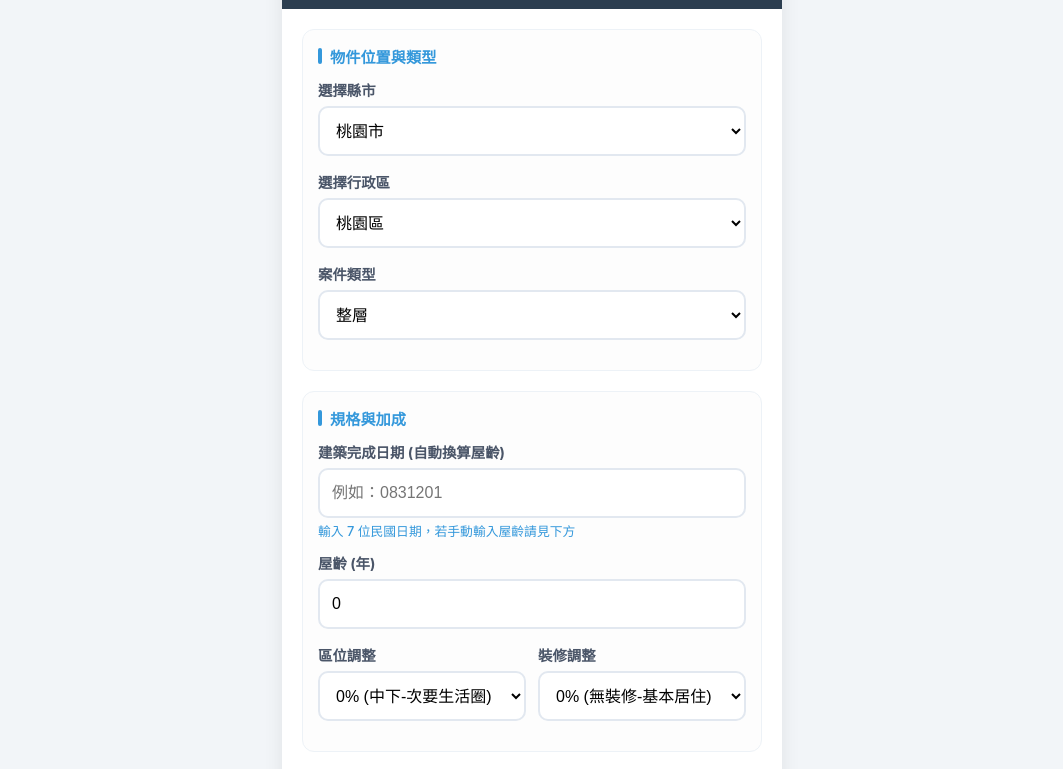
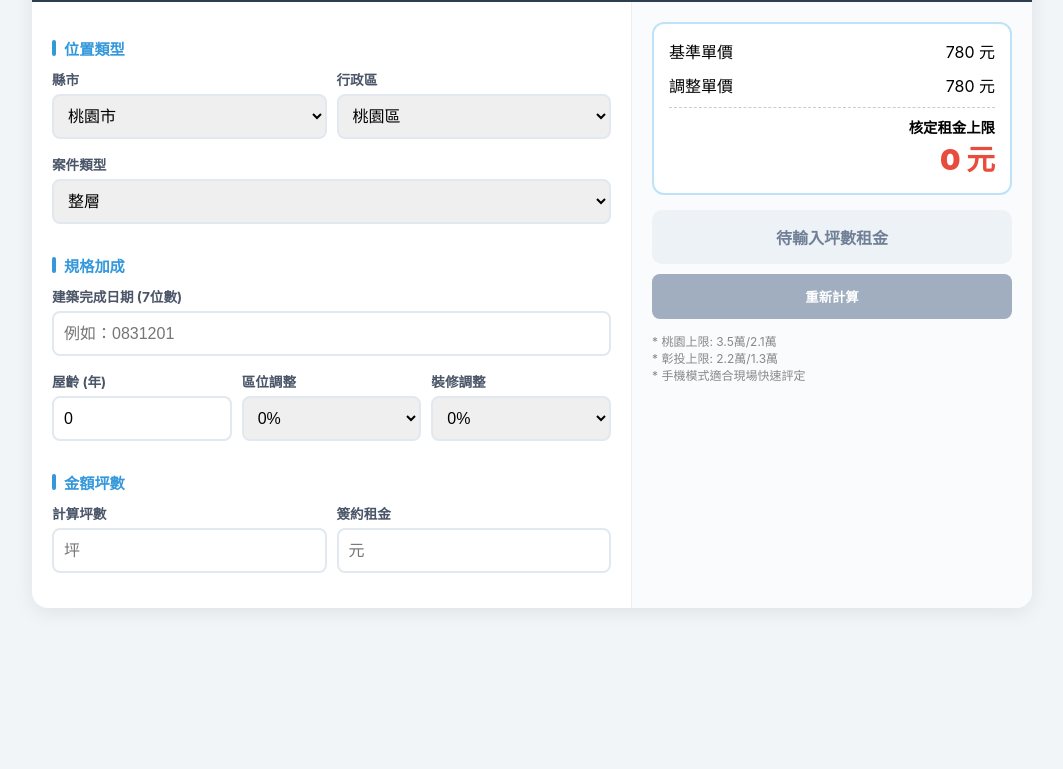
Before and after one commit to zhenxin20260101/rent-calc3, a plain HTML site: page index.html in a window 1280 px wide. Shown: the part 66-835 px from the top of the page, without its empty margins (108-1171 px from the left). After the commit the page ends 800 px from the top, so only its background shows below. Drawn offline with Linux system fonts and the light colour scheme.

Commit message:
Update index.html

```diff
--- a/index.html
+++ b/index.html
@@ -5,131 +5,138 @@
     <meta name="viewport" content="width=device-width, initial-scale=1.0, maximum-scale=1.0, user-scalable=no">
     <title>租金評定系統 鎮信桃園/安東南投/安東彰化</title>
     <style>
-        :root { --primary: #2c3e50; --bg: #f2f5f8; --accent: #3498db; --success: #27ae60; --danger: #e74c3c; --warning: #f39c12; }
-        body { font-family: -apple-system, "Microsoft JhengHei", sans-serif; background-color: var(--bg); margin: 0; padding: 10px; color: #333; }
-        .container { max-width: 500px; margin: auto; background: white; border-radius: 16px; box-shadow: 0 4px 20px rgba(0,0,0,0.08); overflow: hidden; }
-        .header { background: var(--primary); color: white; padding: 18px; text-align: center; font-size: 1.25rem; font-weight: bold; letter-spacing: 1px; }
-        .content { padding: 20px; }
+        :root { --primary: #2c3e50; --bg: #f2f5f8; --accent: #3498db; --success: #27ae60; --danger: #e74c3c; }
 
-        .section { margin-bottom: 20px; padding: 15px; background: #fdfdfd; border-radius: 12px; border: 1px solid #edf2f7; }
-        .section-title { font-size: 0.95rem; color: var(--accent); font-weight: 800; margin-bottom: 12px; display: flex; align-items: center; }
+        body { font-family: -apple-system, "Microsoft JhengHei", sans-serif; background-color: var(--bg); margin: 0; padding: 10px; transition: all 0.3s; }
+
+        /* 基礎容器佈局 */
+        .container { max-width: 1000px; margin: auto; background: white; border-radius: 16px; box-shadow: 0 4px 20px rgba(0,0,0,0.08); overflow: hidden; }
+        .header { background: var(--primary); color: white; padding: 15px; text-align: center; position: relative; }
+        .header h2 { margin: 0; font-size: 1.2rem; }
+
+        /* 切換按鈕樣式 */
+        .mode-toggle { position: absolute; right: 10px; top: 10px; background: rgba(255,255,255,0.2); border: 1px solid white; color: white; padding: 5px 10px; border-radius: 20px; font-size: 0.8rem; cursor: pointer; }
+
+        .main-grid { display: grid; grid-template-columns: 1.2fr 0.8fr; gap: 0; }
+        .input-side { padding: 20px; border-right: 1px solid #eee; }
+        .result-side { padding: 20px; background: #fafbfc; }
+
+        /* 手機版模式 (當切換或螢幕小時) */
+        @media (max-width: 850px) {
+            .main-grid { grid-template-columns: 1fr; }
+            .input-side { border-right: none; border-bottom: 2px solid #eee; }
+        }
+
+        /* 強制手機模式樣式 */
+        body.mobile-mode .container { max-width: 450px; }
+        body.mobile-mode .main-grid { grid-template-columns: 1fr; }
+        body.mobile-mode .input-side { border-right: none; }
+
+        /* UI 元件 */
+        .section-title { font-size: 0.95rem; color: var(--accent); font-weight: 800; margin: 15px 0 10px 0; display: flex; align-items: center; }
         .section-title::before { content: ""; width: 4px; height: 16px; background: var(--accent); margin-right: 8px; border-radius: 2px; }
 
-        label { display: block; margin-bottom: 6px; font-size: 0.9rem; font-weight: bold; color: #4a5568; }
+        label { display: block; margin-bottom: 5px; font-size: 0.85rem; font-weight: bold; color: #4a5568; }
         select, input {
-            width: 100%; height: 50px; padding: 0 12px; margin-bottom: 15px;
-            border: 2px solid #e2e8f0; border-radius: 10px; font-size: 1rem;
-            box-sizing: border-box; background-color: white; transition: border-color 0.2s;
+            width: 100%; height: 45px; padding: 0 10px; margin-bottom: 15px;
+            border: 2px solid #e2e8f0; border-radius: 8px; font-size: 1rem; box-sizing: border-box;
         }
-        select:focus, input:focus { border-color: var(--accent); outline: none; }
 
-        .flex-group { display: flex; gap: 12px; }
+        .flex-group { display: flex; gap: 10px; }
         .flex-group > div { flex: 1; }
 
-        /* 結果顯示區 */
-        .result-box { background: #f0f7ff; border: 2px solid #bee3f8; border-radius: 12px; padding: 18px; margin-top: 10px; }
-        .res-row { display: flex; justify-content: space-between; align-items: center; margin-bottom: 8px; }
-        .res-label { color: #4a5568; font-size: 0.9rem; }
-        .res-val { font-weight: 700; font-size: 1.1rem; color: var(--primary); }
-        .res-max-label { font-size: 1rem; font-weight: 800; color: #2d3748; }
-        .res-max-val { font-size: 1.8rem; font-weight: 900; color: var(--danger); }
+        .result-card { background: #fff; border: 2px solid #bee3f8; border-radius: 12px; padding: 15px; position: sticky; top: 20px; }
+        .res-row { display: flex; justify-content: space-between; margin-bottom: 10px; }
+        .res-max-val { font-size: 1.8rem; font-weight: 900; color: var(--danger); text-align: right; display: block; }
 
-        /* 狀態提示 */
-        #statusBox { text-align: center; padding: 18px; border-radius: 10px; font-weight: 800; margin-top: 20px; font-size: 1.15rem; transition: all 0.3s; }
+        #statusBox { text-align: center; padding: 15px; border-radius: 10px; font-weight: 800; margin-top: 15px; }
         .status-init { background: #edf2f7; color: #718096; }
-        .status-normal { background: #c6f6d5; color: #22543d; border: 1px solid #9ae6b4; }
-        .status-warning { background: #feebc8; color: #744210; border: 1px solid #fbd38d; }
-        .status-danger { background: #fed7d7; color: #822727; border: 1px solid #feb2b2; }
+        .status-normal { background: #c6f6d5; color: #22543d; }
+        .status-danger { background: #fed7d7; color: #822727; }
 
-        .btn-reset { width: 100%; height: 50px; background: #a0aec0; color: white; border: none; border-radius: 10px; margin-top: 15px; font-size: 1rem; font-weight: bold; cursor: pointer; }
-        .helper-text { font-size: 0.8rem; color: var(--accent); margin-top: -12px; margin-bottom: 12px; display: block; font-weight: 500; }
+        .btn-reset { width: 100%; height: 45px; background: #a0aec0; color: white; border: none; border-radius: 8px; margin-top: 10px; font-weight: bold; cursor: pointer; }
     </style>
 </head>
 <body>
 
 <div class="container">
-    <div class="header">租金評定系統 鎮信桃園/安東南投/安東彰化</div>
+    <div class="header">
+        <button class="mode-toggle" onclick="toggleView()">切換模式</button>
+        <h2>租金評定系統 鎮信桃園/安東南投/安東彰化</h2>
+    </div>
 
-    <div class="content">
-        <div class="section">
-            <div class="section-title">物件位置與類型</div>
-            <label>選擇縣市</label>
-            <select id="city" onchange="initDistricts()">
-                <option value="桃園市">桃園市</option>
-                <option value="彰化縣">彰化縣</option>
-                <option value="南投縣">南投縣</option>
-            </select>
-
-            <label>選擇行政區</label>
-            <select id="district" onchange="calculate()"></select>
+    <div class="main-grid">
+        <div class="input-side">
+            <div class="section-title">位置類型</div>
+            <div class="flex-group">
+                <div>
+                    <label>縣市</label>
+                    <select id="city" onchange="initDistricts()">
+                        <option value="桃園市">桃園市</option>
+                        <option value="彰化縣">彰化縣</option>
+                        <option value="南投縣">南投縣</option>
+                    </select>
+                </div>
+                <div>
+                    <label>行政區</label>
+                    <select id="district" onchange="calculate()"></select>
+                </div>
+            </div>
 
             <label>案件類型</label>
             <select id="caseType" onchange="calculate()">
                 <option value="整層">整層</option>
                 <option value="套房">套房</option>
             </select>
-        </div>
 
-        <div class="section">
-            <div class="section-title">規格與加成</div>
-            <label>建築完成日期 (自動換算屋齡)</label>
+            <div class="section-title">規格加成</div>
+            <label>建築完成日期 (7位數)</label>
             <input type="text" id="buildDate" placeholder="例如：0831201" inputmode="numeric" oninput="calcAgeByDate()">
-            <span class="helper-text">輸入 7 位民國日期，若手動輸入屋齡請見下方</span>
-
-            <label>屋齡 (年)</label>
-            <input type="number" id="age" value="0" inputmode="numeric" oninput="calculate()">
 
             <div class="flex-group">
-                <div>
-                    <label>區位調整</label>
+                <div><label>屋齡 (年)</label><input type="number" id="age" value="0" oninput="calculate()"></div>
+                <div><label>區位調整</label>
                     <select id="locAdj" onchange="calculate()">
-                        <option value="0">0% (中下-次要生活圈)</option>
-                        <option value="3">3% (中上-主要生活圈)</option>
-                        <option value="5">5% (優質-核心生活圈)</option>
+                        <option value="0">0%</option><option value="3">3%</option><option value="5">5%</option>
                     </select>
                 </div>
-                <div>
-                    <label>裝修調整</label>
+                <div><label>裝修調整</label>
                     <select id="renAdj" onchange="calculate()">
-                        <option value="0">0% (無裝修-基本居住)</option>
-                        <option value="3">3% (簡易裝修-基本收納)</option>
-                        <option value="5">5% (中等裝修-系統櫃)</option>
+                        <option value="0">0%</option><option value="3">3%</option><option value="5">5%</option>
                     </select>
                 </div>
             </div>
-        </div>
 
-        <div class="section">
-            <div class="section-title">金額與坪數</div>
-            <label>計算坪數 (坪)</label>
-            <input type="number" id="area" placeholder="請輸入坪數" inputmode="decimal" oninput="calculate()">
-
-            <label>簽約租金 (月/元)</label>
-            <input type="number" id="rent" placeholder="輸入合約月租金" inputmode="numeric" oninput="calculate()">
-        </div>
-
-        <div class="result-box">
-            <div class="res-row">
-                <span class="res-label">基準單價</span>
-                <span class="res-val" id="resRef">0</span>
-            </div>
-            <div class="res-row">
-                <span class="res-label">調整後單價</span>
-                <span class="res-val" id="resAdj" style="color:var(--accent);">0</span>
-            </div>
-            <div class="res-row" style="margin-top:10px; border-top:1px dashed #cbd5e0; padding-top:10px;">
-                <span class="res-max-label">核定租金上限</span>
-                <span class="res-max-val" id="resMax">0</span>
+            <div class="section-title">金額坪數</div>
+            <div class="flex-group">
+                <div><label>計算坪數</label><input type="number" id="area" placeholder="坪" inputmode="decimal" oninput="calculate()"></div>
+                <div><label>簽約租金</label><input type="number" id="rent" placeholder="元" inputmode="numeric" oninput="calculate()"></div>
             </div>
         </div>
 
-        <div id="statusBox" class="status-init">請輸入坪數與租金</div>
-        <button class="btn-reset" onclick="location.reload()">重新計算</button>
+        <div class="result-side">
+            <div class="result-card">
+                <div class="res-row"><span>基準單價</span><span id="resRef">0</span></div>
+                <div class="res-row"><span>調整單價</span><span id="resAdj">0</span></div>
+                <hr style="border:0; border-top:1px dashed #ccc;">
+                <div style="text-align:right;">
+                    <span style="font-size:0.9rem; font-weight:bold;">核定租金上限</span><br>
+                    <span class="res-max-val" id="resMax">0</span>
+                </div>
+            </div>
+            <div id="statusBox" class="status-init">請輸入坪數與租金</div>
+            <button class="btn-reset" onclick="location.reload()">重新計算</button>
+            <p style="font-size:0.75rem; color:#888; margin-top:15px; line-height:1.4;">
+                * 桃園上限: 3.5萬/2.1萬<br>
+                * 彰投上限: 2.2萬/1.3萬<br>
+                * 手機模式適合現場快速評定
+            </p>
+        </div>
     </div>
 </div>
 
 <script>
-// 完整數據庫
+// 此處嵌入 v9.0 的完整數據與邏輯
 const masterData = {
     "桃園市": {
         "桃園區": { "整層": [780,770,755,735,720,700,680,650,620], "套房": [1120,1100,1080,1055,1025,1000,970,930,885] },
@@ -159,34 +166,22 @@ const masterData = {
     }
 };
 
-// 補充彰投其他通用鄉鎮數據
 const otherChTowns = ["溪湖鎮","田中鎮","北斗鎮","二林鎮","線西鄉","伸港鄉","福興鄉","秀水鄉","花壇鄉","芬園鄉","埔鹽鄉","埔心鄉","永靖鄉","社頭鄉","二水鄉","田尾鄉","埤頭鄉","芳苑鄉","大村鄉","竹塘鄉","溪州鄉"];
 const otherNtTowns = ["竹山鎮","集集鎮","名間鄉","鹿谷鄉","中寮鄉","魚池鄉","國姓鄉","水里鄉","信義鄉","仁愛鄉"];
 
-// 數據載入器 (處理彰投各鄉鎮單價邏輯)
-function getBaseData(city, dist, type) {
-    // 檢查是否有專屬數據
-    if (masterData[city][dist]) return masterData[city][dist][type];
-
-    // 若無專屬，帶入通用基準
-    if (city === "彰化縣") {
-        return type === "整層" ? [400,390,385,375,365,355,345,330,315] : [385,380,375,365,355,345,335,320,305];
-    } else if (city === "南投縣") {
-        if (dist === "竹山鎮") return type === "整層" ? [435,425,420,410,400,390,375,360,345] : [385,380,375,365,355,345,335,320,305];
-        if (dist === "名間鄉") return type === "整層" ? [410,405,395,385,375,365,355,340,325] : [385,380,375,365,355,345,335,320,305];
-        return type === "整層" ? [400,390,385,375,365,355,345,330,315] : [385,380,375,365,355,345,335,320,305];
-    }
+function toggleView() {
+    document.body.classList.toggle('mobile-mode');
+    const isMobile = document.body.classList.contains('mobile-mode');
+    document.querySelector('.mode-toggle').innerText = isMobile ? "還原電腦版" : "切換手機版";
 }
 
 function initDistricts() {
     const city = document.getElementById('city').value;
     const distSelect = document.getElementById('district');
     distSelect.innerHTML = "";
-
     let list = Object.keys(masterData[city]);
     if (city === "彰化縣") list = list.concat(otherChTowns);
     if (city === "南投縣") list = list.concat(otherNtTowns);
-
     list.forEach(d => {
         let opt = document.createElement('option');
         opt.value = d; opt.innerText = d;
@@ -215,29 +210,33 @@ function calculate() {
     const locAdj = parseFloat(document.getElementById('locAdj').value);
     const renAdj = parseFloat(document.getElementById('renAdj').value);
 
-    const priceList = getBaseData(city, dist, type);
+    let priceList;
+    if (masterData[city][dist]) {
+        priceList = masterData[city][dist][type];
+    } else {
+        if (city === "彰化縣") priceList = type === "整層" ? [400,390,385,375,365,355,345,330,315] : [385,380,375,365,355,345,335,320,305];
+        else {
+            if (dist === "竹山鎮") priceList = type === "整層" ? [435,425,420,410,400,390,375,360,345] : [385,380,375,365,355,345,335,320,305];
+            else if (dist === "名間鄉") priceList = type === "整層" ? [410,405,395,385,375,365,355,340,325] : [385,380,375,365,355,345,335,320,305];
+            else priceList = type === "整層" ? [400,390,385,375,365,355,345,330,315] : [385,380,375,365,355,345,335,320,305];
+        }
+    }
+
     const ageIdx = Math.min(8, Math.floor(age / 5));
     const basePrice = priceList[ageIdx];
+    document.getElementById('resRef').innerText = basePrice + " 元";
 
-    document.getElementById('resRef').innerText = basePrice + " 元/坪";
-
-    const finalUnitPrice = Math.round(basePrice * (1 + (locAdj + renAdj) / 100) * 100) / 100;
-    document.getElementById('resAdj').innerText = finalUnitPrice + " 元/坪";
+    const finalPrice = Math.round(basePrice * (1 + (locAdj + renAdj) / 100) * 100) / 100;
+    document.getElementById('resAdj').innerText = finalPrice + " 元";
 
     let cap = (city === "桃園市") ? (type === "整層" ? 35000 : 21000) : (type === "整層" ? 22000 : 13000);
-    const maxVal = Math.min(finalUnitPrice * area, cap);
+    const maxVal = Math.min(finalPrice * area, cap);
     document.getElementById('resMax').innerText = Math.round(maxVal).toLocaleString() + " 元";
 
     const box = document.getElementById('statusBox');
-    if (rent === 0 || area === 0) {
-        box.innerText = "請輸入坪數與租金"; box.className = "status-init";
-    } else if (rent > maxVal) {
-        box.innerText = "不符合 (超過總額上限)"; box.className = "status-danger";
-    } else if ((rent/area) <= finalUnitPrice) {
-        box.innerText = "符合標準"; box.className = "status-normal";
-    } else {
-        box.innerText = "超過調整後單價"; box.className = "status-warning";
-    }
+    if (rent === 0 || area === 0) { box.innerText = "待輸入坪數租金"; box.className = "status-init"; }
+    else if (rent > maxVal) { box.innerText = "不符合 (超額)"; box.className = "status-danger"; }
+    else { box.innerText = "符合標準"; box.className = "status-normal"; }
 }
 
 initDistricts();
```
